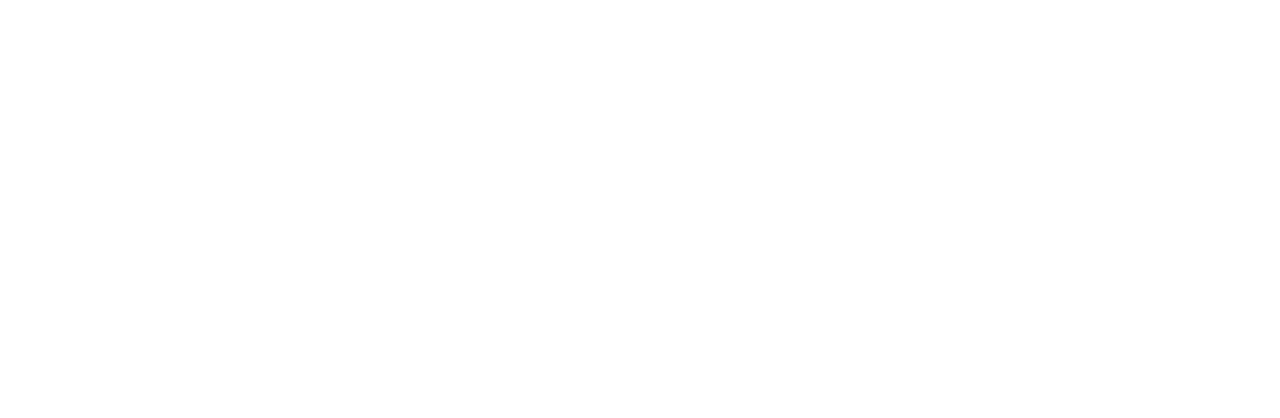
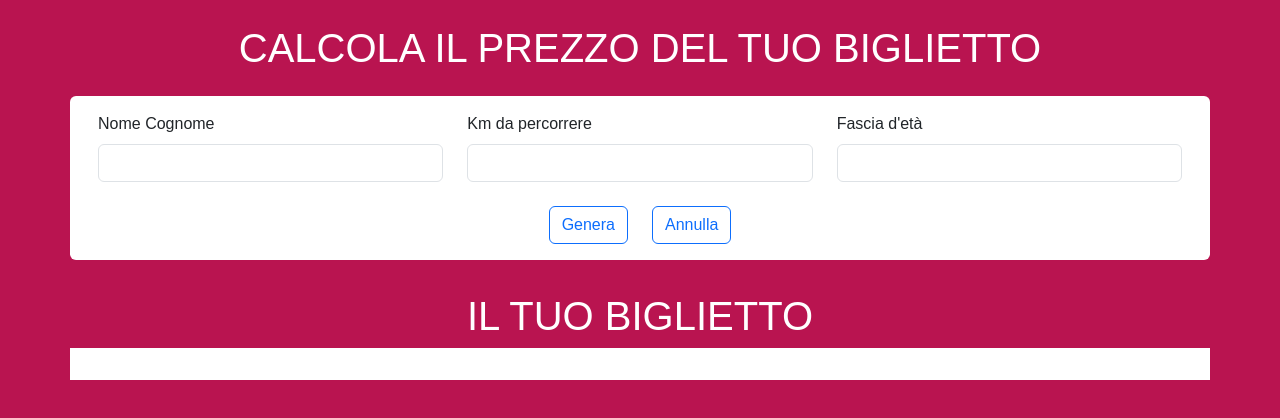
Before and after one commit to AntoCic/js-biglietto-treno-form, a plain HTML site: page index.html in a window 1280 px wide. Drawn offline with nearby package versions, Linux system fonts and the light colour scheme.

Commit message:
ADDED: HTML CSS index content and style

```diff
--- a/index.html
+++ b/index.html
@@ -1,24 +1,61 @@
 <!DOCTYPE html>
 <html lang="en">
+
 <head>
     <meta charset="UTF-8">
     <meta name="viewport" content="width=device-width, initial-scale=1.0">
     <script src="https://kit.fontawesome.com/1e62d76f8b.js" crossorigin="anonymous"></script>
-    <link href="https://cdn.jsdelivr.net/npm/bootstrap@5.3.3/dist/css/bootstrap.min.css" rel="stylesheet" integrity="sha384-QWTKZyjpPEjISv5WaRU9OFeRpok6YctnYmDr5pNlyT2bRjXh0JMhjY6hW+ALEwIH" crossorigin="anonymous">
+    <link href="https://cdn.jsdelivr.net/npm/bootstrap@5.3.3/dist/css/bootstrap.min.css" rel="stylesheet"
+        integrity="sha384-QWTKZyjpPEjISv5WaRU9OFeRpok6YctnYmDr5pNlyT2bRjXh0JMhjY6hW+ALEwIH" crossorigin="anonymous">
     <link rel="stylesheet" href="./style/bootstrap.css">
     <link rel="stylesheet" href="./style/index.css">
     <title>title</title>
 </head>
-<body>
+
+<body class="ms_bg-pink-d">
     <header>
-        <nav>
-        </nav>
+        <h1 class="text-white text-center mt-4">CALCOLA IL PREZZO DEL TUO BIGLIETTO</h1>
     </header>
 
     <main>
-        <section>
+        <section class="form-user-data p-3">
+            <div class="container">
+                <div class="row bg-white rounded justify-content-center p-3">
+                    <div class="col-4">
+                        <label for="name_surname" class="form-label">Nome Cognome</label>
+                        <input type="text" id="name_surname" class="form-control">
+                    </div>
+                    <div class="col-4">
+                        <label for="Km" class="form-label">Km da percorrere</label>
+                        <input type="text" id="Km" class="form-control">
+                    </div>
+                    <div class="col-4">
+                        <label for="age" class="form-label">Fascia d'età</label>
+                        <input type="text" id="age" class="form-control">
+                    </div>
+                    <div class="col-auto mt-4">
+                        <button type="submit" class="btn btn-outline-primary" >Genera</button>
+                    </div>
+                    <div class="col-auto mt-4">
+                        <button type="reset" class="btn btn-outline-primary" >Annulla</button>
+                    </div>
+                </div>
+            </div>
+        </section>
 
+
+
+        <section class="user-tiket p-3">
+            <div class="container">
+                <h2 class="h1 text-white text-center"> IL TUO BIGLIETTO</h2>
+                <div class="row bg-white justify-content-center p-3">
+                    <div class="col" id="tiket">
+
+                    </div>
+                </div>
+            </div>
         </section>
+
     </main>
 
     <footer>
@@ -27,4 +64,5 @@
 
     <script src="./js/script.js"></script>
 </body>
+
 </html>
--- a/style/index.css
+++ b/style/index.css
@@ -1,5 +1,9 @@
 /* @@@@@@@@@@@@@@@@@@@@@@@@@@@@@@@@@@@@@@ */
 :root {
+  --ms_pink-d: #B91450;
+}
+.ms_bg-pink-d{
+  background-color: var(--ms_pink-d);
 }
 
 /*************************************************
```
Also changed, not shown: js/script.js (+28 -1 lines), screenshot.png (added).
